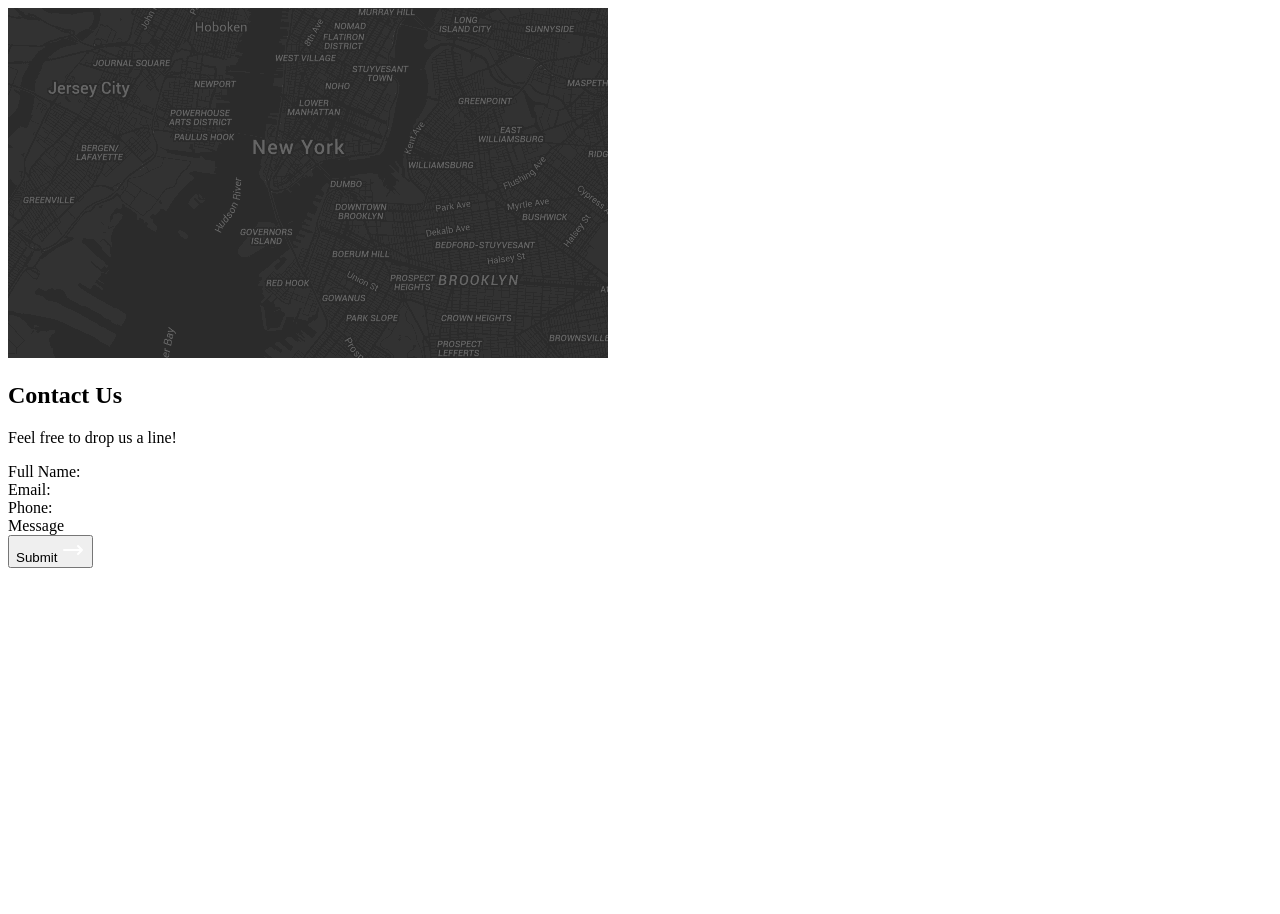
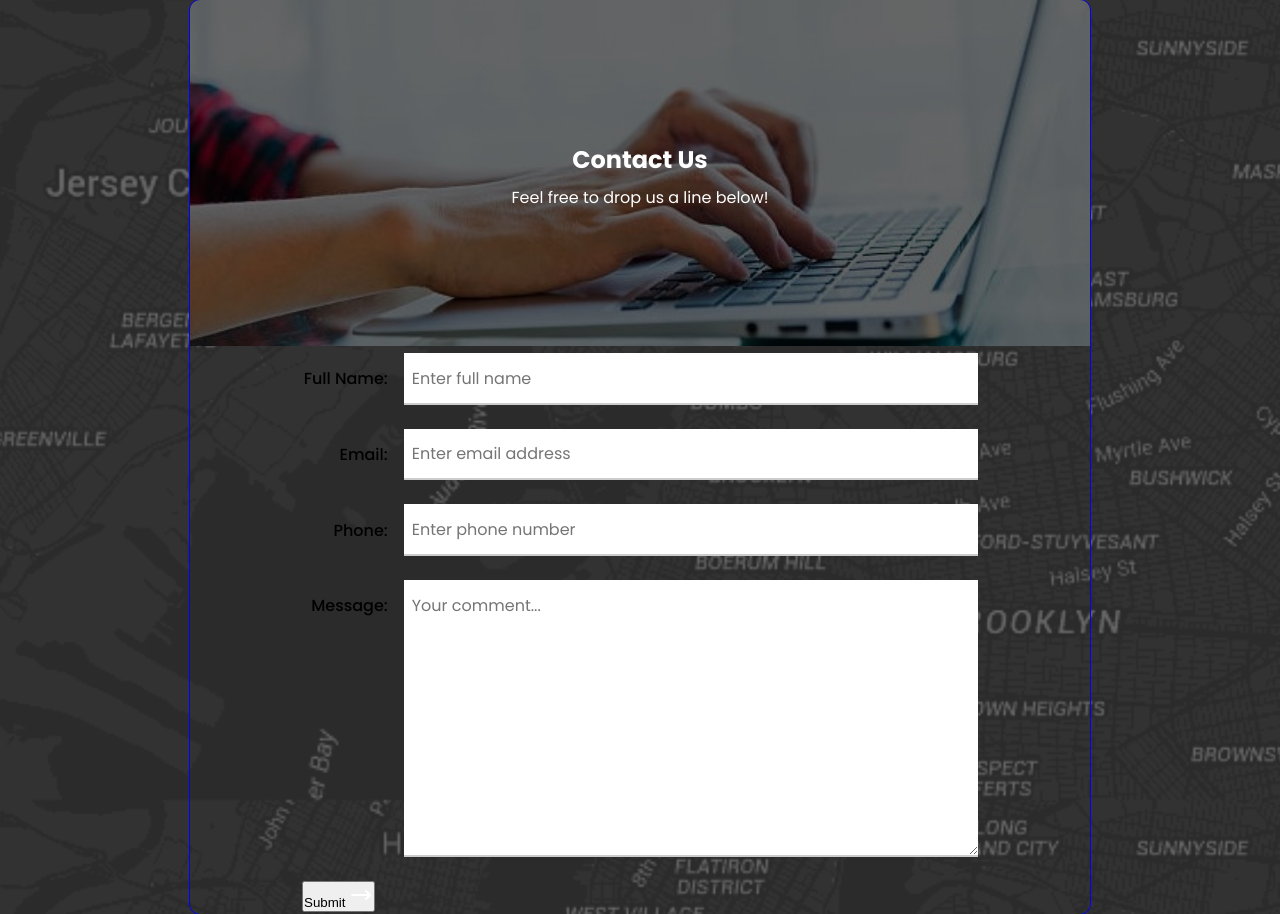
Before and after one commit to Ghidyon/contact-form, a plain HTML site: page index.html in a window 1280 px wide. Before the commit the page ends 800 px from the top, so only its background shows below. Drawn offline with Linux system fonts and the light colour scheme.

Commit message:
added fields

```diff
--- a/index.html
+++ b/index.html
@@ -5,6 +5,7 @@
     <meta charset="UTF-8">
     <meta name="viewport" content="width=device-width, initial-scale=1.0">
     <title>Form</title>
+    <link rel="stylesheet" href="style.css">
 </head>
 
 <body>
@@ -12,33 +13,41 @@
     <form action="">
 
         <header>
-            <img src="images/38-shades-of-grey.png" alt="">
+            <div class="image">
+                <img src="images/header-bg.jpg" alt="">
+            </div>
 
             <div class="heading">
                 <h2>Contact Us</h2>
-                <p>Feel free to drop us a line!</p>
+                <p>Feel free to drop us a line below!</p>
             </div>
         </header>
 
+        <div class="fields">
+
             <div class="input-group">
-            <label for="">Full Name:</label>
+                <label for="">:Full Name</label>
+                <input type="text" placeholder="Enter full name">
             </div>
 
             <div class="input-group">
 
-            <label for="">Email:</label>
+                <label for="">:Email</label>
+                <input type="text" placeholder="Enter email address">
 
             </div>
 
             <div class="input-group">
 
-            <label for="">Phone:</label>
+                <label for="">:Phone</label>
+                <input type="tel" placeholder="Enter phone number">
 
             </div>
 
             <div class="input-group">
 
-            <label for="">Message</label>
+                <label for="">:Message</label>
+                <textarea name="" id="" cols="30" rows="10" placeholder="Your comment..."></textarea>
 
             </div>
 
@@ -47,6 +56,8 @@
                 <img src="images/arrow-narrow-right.svg" alt="">
             </button>
 
+        </div>
+
     </form>
 </body>
 
--- a/style.css
+++ b/style.css
@@ -1,5 +1,93 @@
+@import url('https://fonts.googleapis.com/css2?family=Poppins:wght@300;400;500;600;700&display=swap');
+
 * {
     padding: 0;
     margin: 0;
     box-sizing: border-box;
 }
+
+body {
+    /* color: #969795; */
+    background-image: url('images/bg.png');
+    background-repeat: no-repeat;
+    background-position: center;
+    background-size: cover;
+    background-attachment: fixed;
+    width: 100%;
+    min-height: 100vh;
+    display: flex;
+    align-items: center;
+    justify-content: center;
+    font-family: Poppins;
+}
+
+form {
+    /* background: white; */
+    outline: 1px solid blue;
+    border-radius: 10px;
+    width: 900px;
+}
+
+form header {
+    position: relative;
+    width: 100%;
+
+}
+
+form header img {
+    width: 100%;
+    filter: brightness(40%);
+    border-radius: 10px 10px 0 0;
+}
+
+form header .heading {
+    color: white;
+    text-align: center;
+    position: absolute;
+    top: 50%;
+    left: 50%;
+    transform: translate(-50%, -50%);
+}
+
+form header .heading h2 {
+    margin-bottom: .5rem;
+}
+
+form .fields {
+    padding: 0 7rem;
+}
+
+form .fields > .input-group {
+    display: flex;
+    align-items: center;
+    margin-bottom: 1.5rem;
+}
+
+form .fields > .input-group label {
+    direction: rtl;
+    width: 13%;
+    margin-right: 1rem;
+    font-weight: 500;
+    font-size: 16px;
+}
+
+form .fields > .input-group:last-of-type label {
+    align-self: flex-start;
+    margin-top: .8rem;
+}
+form .fields > .input-group input,
+form .fields > .input-group textarea  {
+    width: 87%;
+    outline: none;
+    padding: .8rem .5rem .75rem .5rem;
+    border: 0;
+    border-bottom: 2px solid #CCCCCC;
+    font-family: Poppins;
+    font-size: 16px;
+}
+
+form .fields > .input-group input::placeholder,
+form .fields > .input-group textarea::placeholder {
+    /* font-family: Poppins;
+    font-size: 16px; */
+}
```
Also changed, not shown: images/bg.png (renamed from images/38-shades-of-grey.png), images/header-bg.jpg (added), images/istockphoto-487297956-612x612.jpg (deleted). Lines whose indentation alone changed are shown as unchanged.
